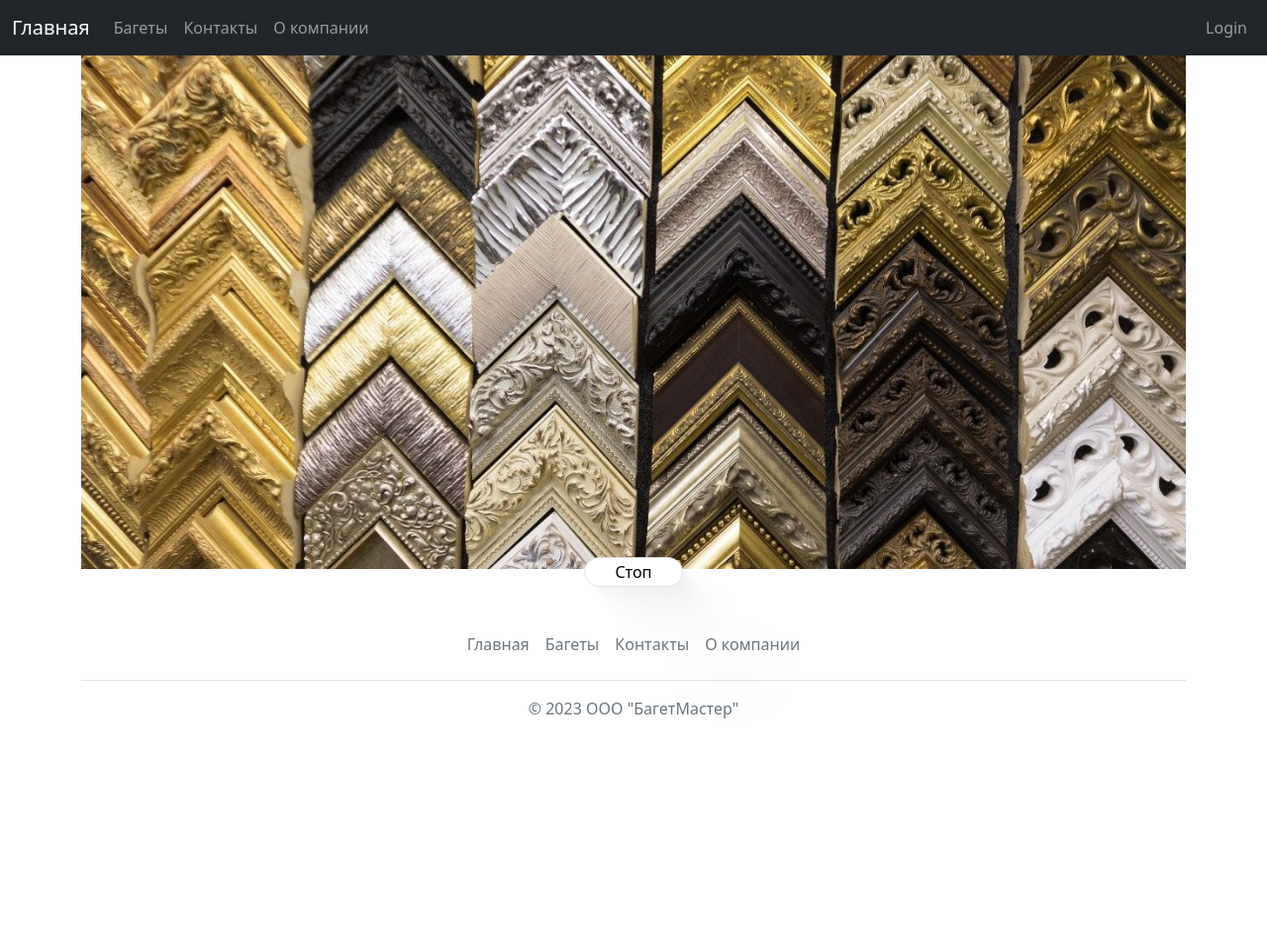
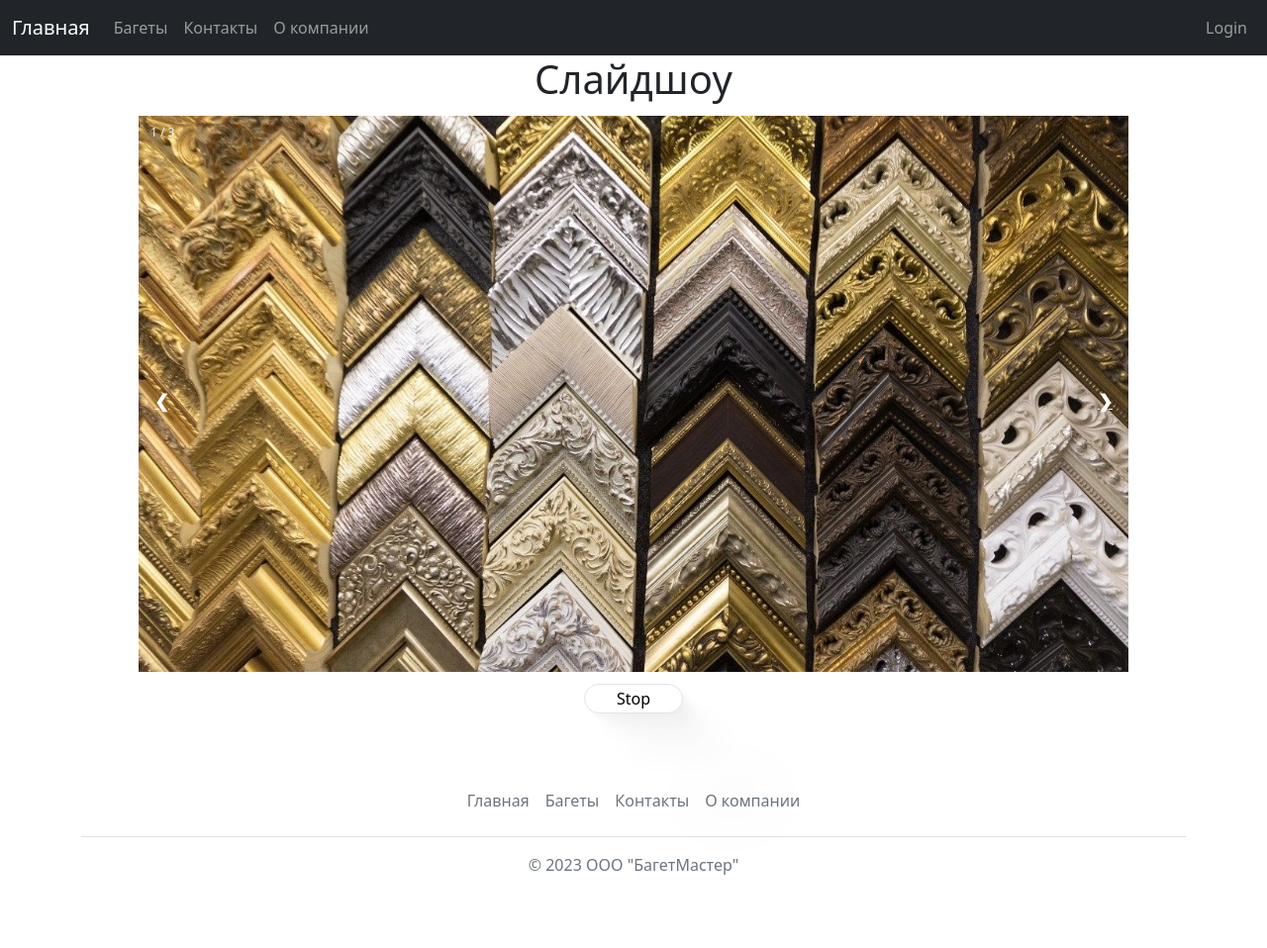
Before and after one commit to robz-tirtlib/framing-workshop, a Django app: page / in a window 1280 px wide. Shown: the whole page at 99% size. Before the commit the page ends 726 px from the top, so only its background shows below. Run offline with Django 4.2, Linux system fonts and the light colour scheme.

Commit message:
fix: fixed slide overlapping with footer

```diff
--- a/workshop/static/css/slider.css
+++ b/workshop/static/css/slider.css
@@ -1,43 +1,6 @@
-#slides{
-	position: relative;
-	height: 100%;
-	padding: 0px;
-	margin: 0px;
-	list-style-type: none;
-}
+* {box-sizing:border-box}
 
-.slide{
-	position: absolute;
-	left: 0px;
-	top: 0px;
-	width: 100%;
-	height: 100%;
-	opacity: 0;
-	z-index: 1;
-
-	-webkit-transition: opacity 1s;
-	-moz-transition: opacity 1s;
-	-o-transition: opacity 1s;
-	transition: opacity 1s;
-}
-
-.showing{
-	opacity: 1;
-	z-index: 2;
-}
-
-
-
-/*
-*/
-
-
-.buttons{
-	display: flex;
-
-	justify-content: center;
-	z-index: 10;
-	button {
+#pause{
 	background: white;
 	color: black;
 	border: none;
@@ -58,4 +21,70 @@
 	41.8px 41.8px 33.4px rgba(0, 0, 0, 0.029),
 		100px 100px 80px rgba(0, 0, 0, 0.04);
 }
+
+
+/* Slideshow container */
+.slideshow-container {
+  max-width: 1000px;
+  position: relative;
+  margin: auto;
+  margin-top: 1%;
 }
+
+/* Hide the images by default */
+.mySlides {
+  display: none;
+  opacity: 0;
+}
+
+.showing {
+	display: block !important;
+	opacity: 1;
+}
+
+/* Next & previous buttons */
+.prev, .next {
+  cursor: pointer;
+  position: absolute;
+  top: 50%;
+  width: auto;
+  margin-top: -22px;
+  padding: 16px;
+  color: white;
+  font-weight: bold;
+  font-size: 18px;
+  transition: 0.6s ease;
+  border-radius: 0 3px 3px 0;
+  user-select: none;
+}
+
+/* Position the "next button" to the right */
+.next {
+  right: 0;
+  border-radius: 3px 0 0 3px;
+}
+
+/* On hover, add a black background color with a little bit see-through */
+.prev:hover, .next:hover {
+  background-color: rgba(0,0,0,0.8);
+}
+
+/* Caption text */
+.text {
+  color: #f2f2f2;
+  font-size: 15px;
+  padding: 8px 12px;
+  position: absolute;
+  bottom: 8px;
+  width: 100%;
+  text-align: center;
+}
+
+/* Number text (1/3 etc) */
+.numbertext {
+  color: #f2f2f2;
+  font-size: 12px;
+  padding: 8px 12px;
+  position: absolute;
+  top: 0;
+}
--- a/workshop/static/js/slider.js
+++ b/workshop/static/js/slider.js
@@ -1,29 +1,98 @@
-var slides = document.querySelectorAll('#slides .slide');
+var slides = document.getElementsByClassName("mySlides");
 var currentSlide = 0;
-var slideInterval = setInterval(nextSlide,2000);
+var slideInterval = setInterval(nextSlide, 2000);
 
 function nextSlide(){
-	slides[currentSlide].className = 'slide';
+	slides[currentSlide].className = 'mySlides';
 	currentSlide = (currentSlide+1)%slides.length;
-	slides[currentSlide].className = 'slide showing';
+	slides[currentSlide].className = 'mySlides showing';
+}
+
+function prevSlide() {
+	slides[currentSlide].className = 'mySlides';
+	if (currentSlide == 0)
+		currentSlide = slides.length - 1;
+	else
+		currentSlide -= 1;
+	slides[currentSlide].className = 'mySlides showing';
 }
 
 var playing = true;
 var pauseButton = document.getElementById('pause');
 
 function pauseSlideshow(){
-	pauseButton.innerHTML = 'Начать';
+	pauseButton.innerHTML = 'Play';
 	playing = false;
 	clearInterval(slideInterval);
-}
-
-function playSlideshow(){
-	pauseButton.innerHTML = 'Стоп';
-	playing = true;
-	slideInterval = setInterval(nextSlide,2000);
 }
 
 pauseButton.onclick = function(){
 	if(playing){ pauseSlideshow(); }
 	else{ playSlideshow(); }
 };
+
+function playSlideshow(){
+	pauseButton.innerHTML = 'Pause';
+	playing = true;
+	slideInterval = setInterval(nextSlide,2000);
+}
+
+// let slideIndex = 0;
+// timeout = setTimeout(showSlides, 2000);
+
+// // Next/previous controls
+// function plusSlides(n) {
+//   showSlides(slideIndex += n);
+// }
+
+// // Thumbnail image controls
+// function currentSlide(n) {
+//   showSlides(slideIndex = n);
+// }
+
+// function showSlides() {
+//   let i;
+//   let slides = document.getElementsByClassName("mySlides");
+//   for (i = 0; i < slides.length; i++) {
+// 	slides[i].style.display = "none";
+//   }
+//   slideIndex++;
+//   if (slideIndex > slides.length) {slideIndex = 1}
+//   slides[slideIndex-1].style.display = "block";
+//   timeout = setTimeout(showSlides, 2000); // Change image every 2 seconds
+// }
+
+// function stop() {
+// 	clearTimeout(timeout);
+// }
+
+
+// var slides = document.querySelectorAll('#slides .slide');
+// var currentSlide = 0;
+// var slideInterval = setInterval(nextSlide,2000);
+
+// function nextSlide(){
+// 	slides[currentSlide].className = 'slide';
+// 	currentSlide = (currentSlide+1)%slides.length;
+// 	slides[currentSlide].className = 'slide showing';
+// }
+
+// var playing = true;
+// var pauseButton = document.getElementById('pause');
+
+// function pauseSlideshow(){
+// 	pauseButton.innerHTML = 'Play';
+// 	playing = false;
+// 	clearInterval(slideInterval);
+// }
+
+// function playSlideshow(){
+// 	pauseButton.innerHTML = 'Pause';
+// 	playing = true;
+// 	slideInterval = setInterval(nextSlide,2000);
+// }
+
+// pauseButton.onclick = function(){
+// 	if(playing){ pauseSlideshow(); }
+// 	else{ playSlideshow(); }
+// };
--- a/workshop/workshopapp/templates/workshopapp/index.html
+++ b/workshop/workshopapp/templates/workshopapp/index.html
@@ -7,20 +7,38 @@
 {% endblock %}
 
 {% block content %}
-    <div class="container" style="height: 100%;">
-        <div class="slider" style="height: 100%;">
-            <ul id="slides">
-                <li class="slide showing"><img src="{% static 'images/slider_image_1.jpg' %}" style="height: 100%; width: 100%; object-fit: cover;"></li>
-                <li class="slide"><img src="{% static 'images/slider_image_2.jpg' %}" style="height: 100%; width: 100%; object-fit: cover;"></li>
-                <li class="slide"><img src="{% static 'images/slider_image_3.jpg' %}" style="height: 100%; width: 100%; object-fit: cover;"></li>
-                <li class="slide"><img src="{% static 'images/slider_image_4.jpg' %}" style="height: 100%; width: 100%; object-fit: cover;"></li>
-                <li class="slide"><img src="{% static 'images/slider_image_5.jpg' %}" style="height: 100%; width: 100%; object-fit: cover;"></li>
-            </ul>
-            <div class="buttons">
-                <button class="controls" id="pause">Стоп</button>
-            </div>
-        </div>
+
+<h1 style="text-align: center; margin: auto;">Слайдшоу</h1>
+
+ <!-- Slideshow container -->
+ <div class="slideshow-container">
+
+    <!-- Full-width images with number and caption text -->
+    <div class="mySlides showing">
+      <div class="numbertext">1 / 3</div>
+      <img src="{% static 'images/slider_image_1.jpg' %}" style="width:100%">
     </div>
+
+    <div class="mySlides">
+      <div class="numbertext">2 / 3</div>
+      <img src="{% static 'images/slider_image_2.jpg' %}" style="width:100%">
+    </div>
+
+    <div class="mySlides">
+      <div class="numbertext">3 / 3</div>
+      <img src="{% static 'images/slider_image_4.jpg' %}" style="width:100%">
+    </div>
+
+    <!-- Next and previous buttons -->
+    <a class="prev" onclick="prevSlide()">&#10094;</a>
+    <a class="next" onclick="nextSlide()">&#10095;</a>
+  </div>
+  <br>
+
+  <!-- The dots/circles -->
+  <div style="text-align:center">
+    <button id="pause">Stop</button>
+  </div>
 
     <script src="{% static 'js/slider.js' %}"></script>
 {% endblock %}
```
Also changed, not shown: workshop/static/images/slider_image_1.jpg, workshop/static/images/slider_image_2.jpg, workshop/static/images/slider_image_3.jpg, workshop/static/images/slider_image_4.jpg. Lines whose indentation alone changed are shown as unchanged.
